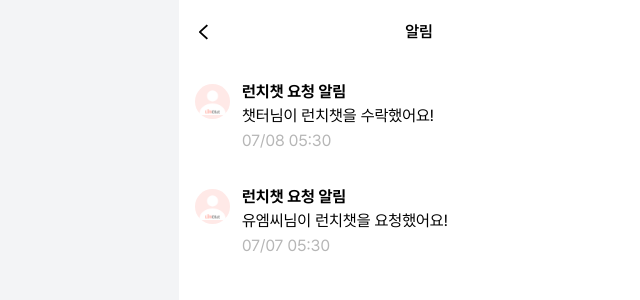
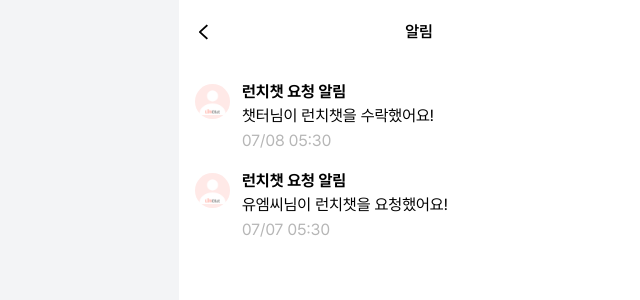
Before and after one commit to LUNCH-CHAT/FRONTEND, a React (Vite) app: page /alarm in a window 1280 px wide. Shown: the top 300 px of the page, without its empty margins (221-861 px from the left). Built offline with nearby package versions, Linux system fonts and the light colour scheme.

Commit message:
Feat: 알람페이지 navigate 추가
- 알림카드 클릭 시 매칭리스트 매칭완료 탭으로 이동

```diff
--- a/src/components/AlarmPage/AlarmCard.tsx
+++ b/src/components/AlarmPage/AlarmCard.tsx
@@ -1,4 +1,5 @@
 import BasicProfile from '@/assets/basic-profile.png';
+import { useNavigate } from 'react-router-dom';
 
 interface AlarmCardProps {
   image?: string;
@@ -8,8 +9,18 @@ interface AlarmCardProps {
 }
 
 const AlarmCard = ({ image, sender, type, time }: AlarmCardProps) => {
+  const navigate = useNavigate();
+
+  const handleNavigate = () => {
+    navigate('/matching', {
+      state: {
+        selectTab: 'matched',
+      },
+    });
+  };
+
   return (
-    <div className="flex gap-3 p-4">
+    <div className="flex gap-3 m-4 cursor-pointer" onClick={handleNavigate}>
       <img
         src={image ? image : BasicProfile}
         alt={`${sender}님의 프로필`}
--- a/src/pages/matching-list-page/index.tsx
+++ b/src/pages/matching-list-page/index.tsx
@@ -1,8 +1,14 @@
 import { useState } from 'react';
 import ProfileCard from '../../components/ProfileCard';
+import { useLocation } from 'react-router-dom';
 
 export default function MatchingListPage() {
-  const [selectedTab, setSelectedTab] = useState<'received' | 'sent' | 'matched'>('received');
+  const location = useLocation();
+  const selectTab = location.state?.selectTab;
+
+  const [selectedTab, setSelectedTab] = useState<'received' | 'sent' | 'matched'>(
+    selectTab ? selectTab : 'received'
+  );
 
   return (
     <>
```
